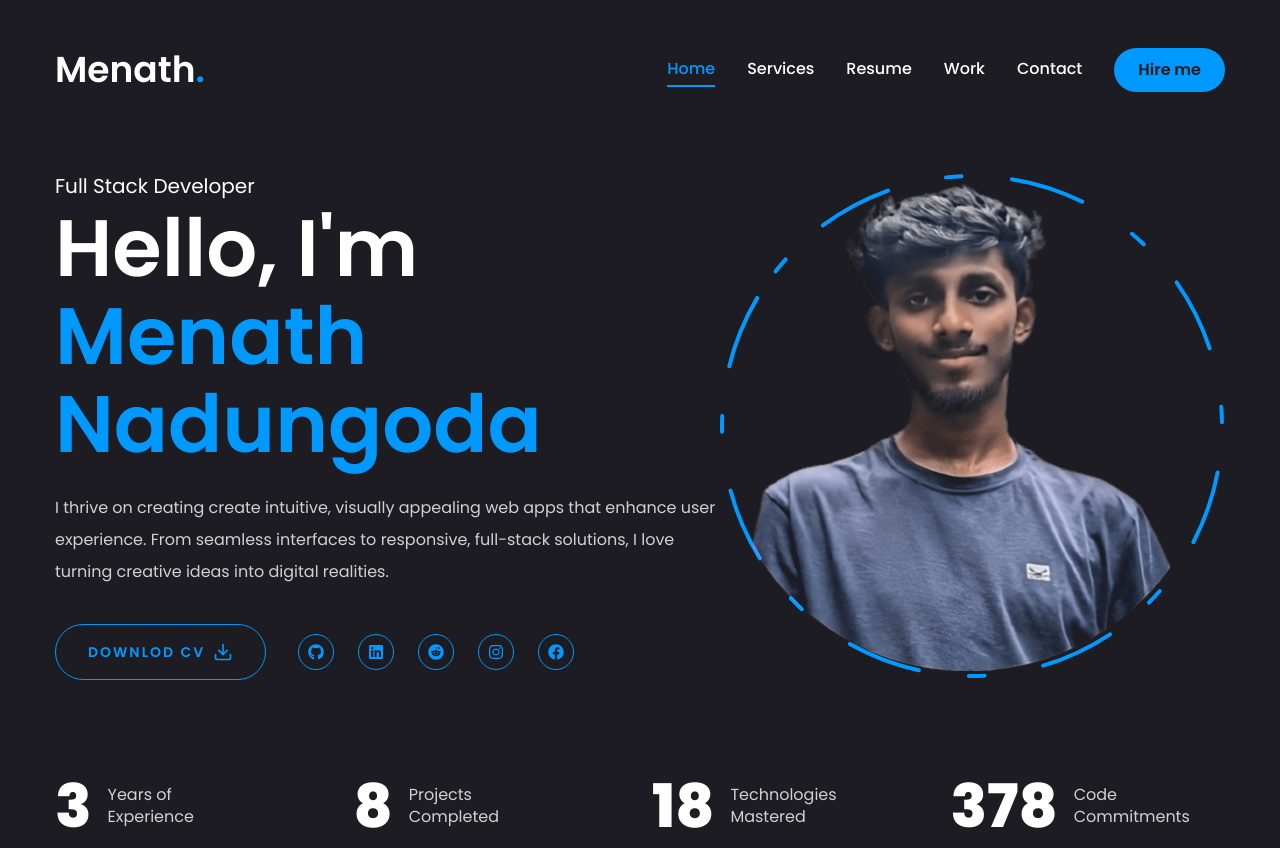
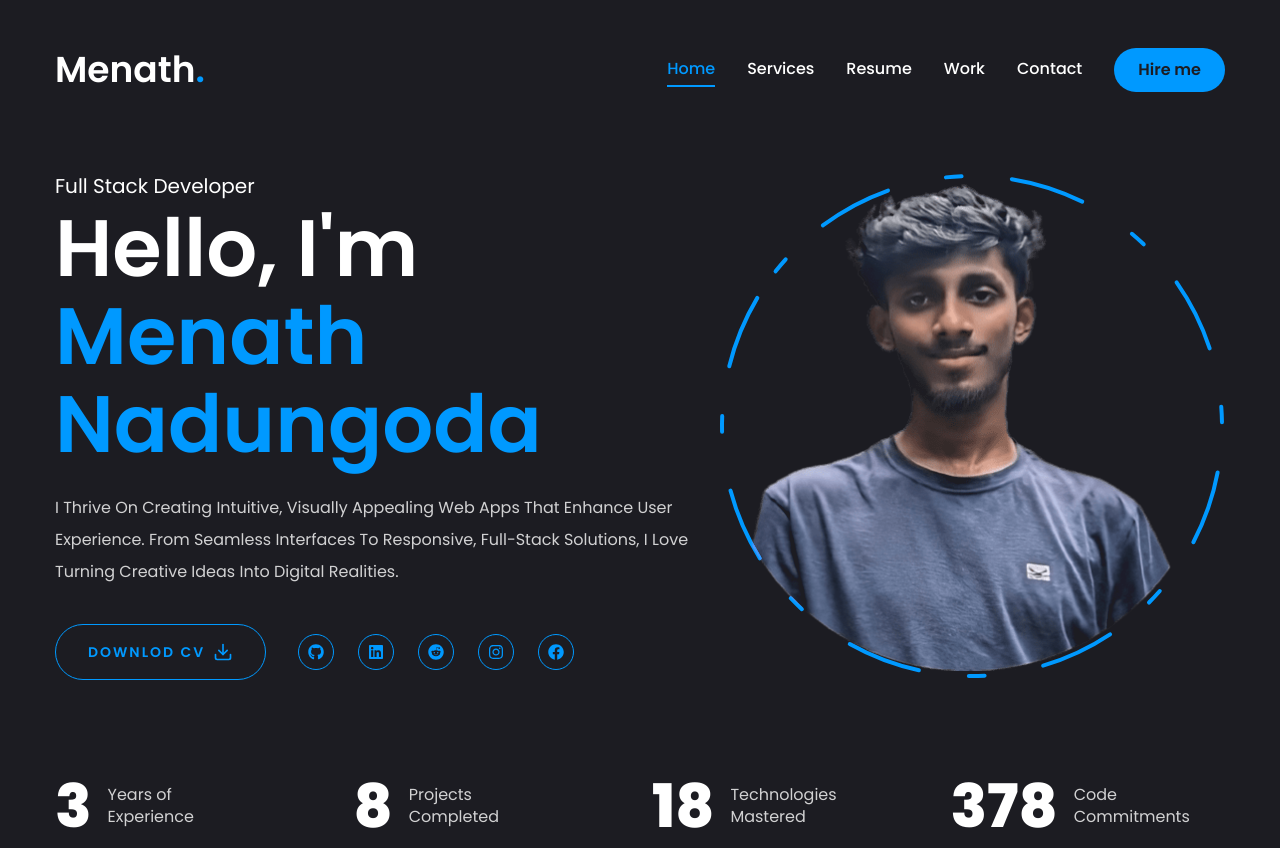
Before and after one commit to MenathNDGD/menath-portfolio, a Next.js app: page / in a window 1280 px wide. Built offline with nearby package versions, Linux system fonts and the light colour scheme.

Commit message:
modified the home page

```diff
--- a/app/page.jsx
+++ b/app/page.jsx
@@ -18,11 +18,11 @@ const Home = () => {
               <span className="text-accent">Menath Nadungoda</span>
             </h1>
 
-            <p className="max-w-[700px] mb-9 text-white/80">
-              I thrive on creating create intuitive, visually appealing web apps
-              that enhance user experience. From seamless interfaces to
-              responsive, full-stack solutions, I love turning creative ideas
-              into digital realities.
+            <p className="max-w-[700px] mb-9 text-white/80 capitalize">
+              I thrive on creating intuitive, visually appealing web apps that
+              enhance user experience. From seamless interfaces to responsive,
+              full-stack solutions, I love turning creative ideas into digital
+              realities.
             </p>
 
             <div className="flex flex-col items-center gap-8 xl:flex-row">
```
